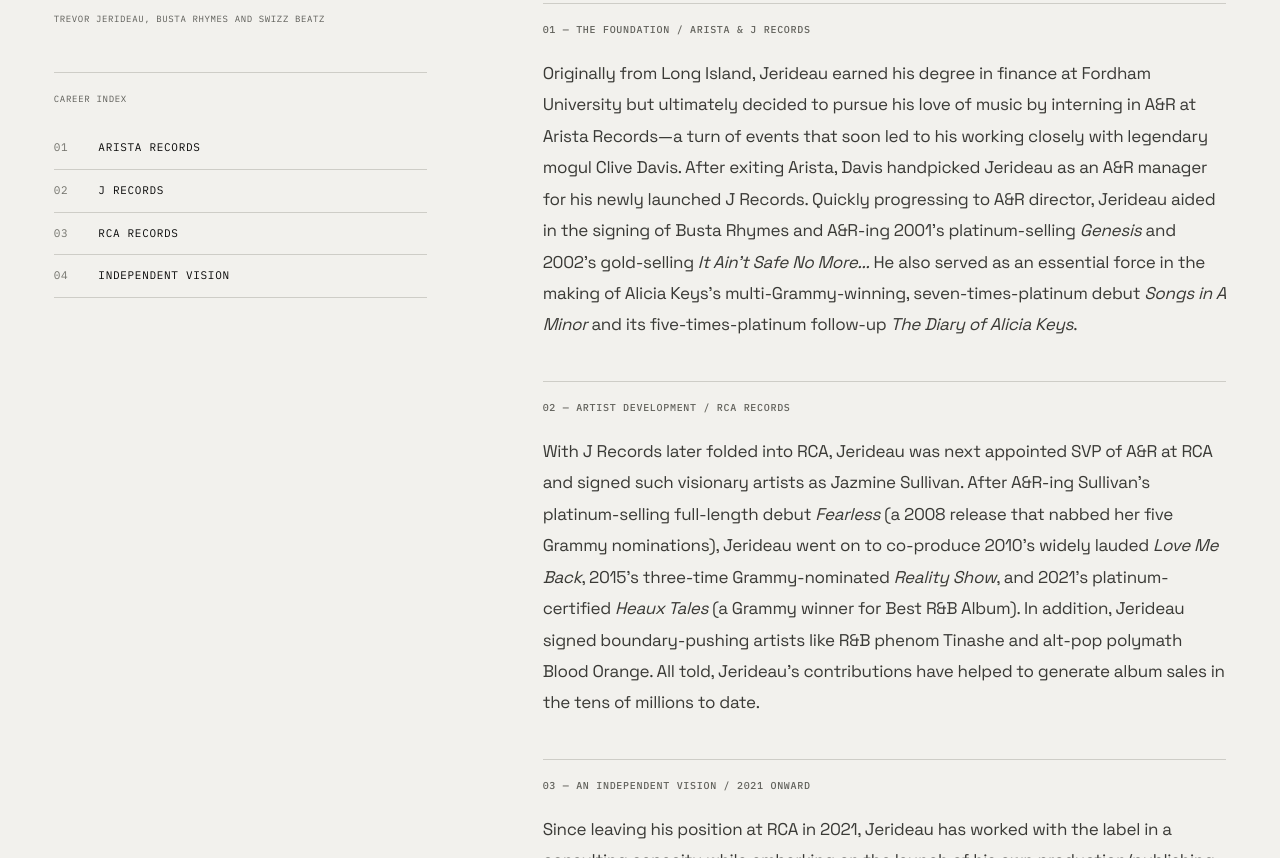
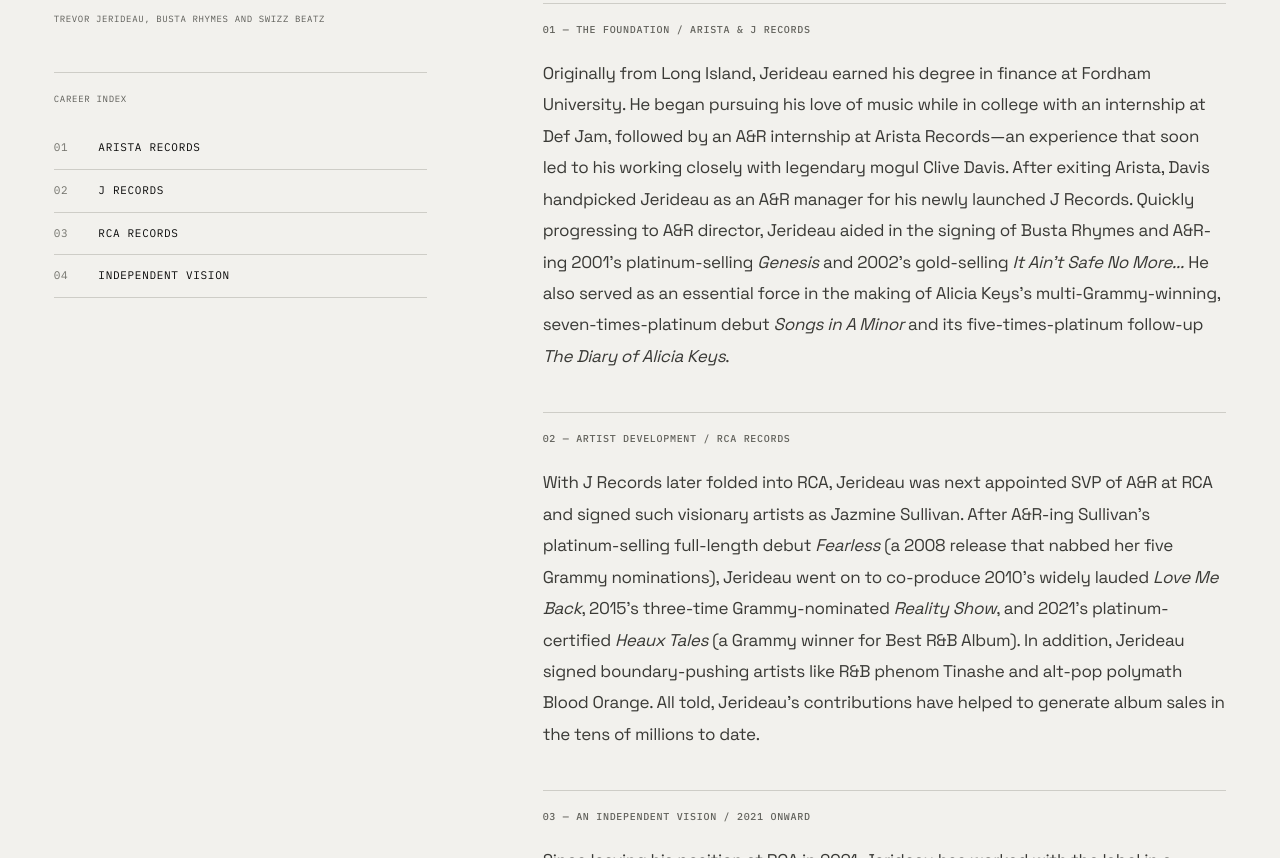
Before and after one commit to TechaiHorizon/trevorjerideau.com, an Astro site: page / in a window 1280 px wide. Shown: the part 2053-2911 px from the top of the page. Built offline with nearby package versions, Linux system fonts and the light colour scheme; Astro itself is replaced by a stand-in of ours.

Commit message:
Clarify Def Jam college internship before Arista in biography

```diff
--- a/src/pages/index.astro
+++ b/src/pages/index.astro
@@ -114,7 +114,7 @@ const lightOrder = grid.map((filled, index) => filled ? grid.slice(0, index).fil
         </aside>
         <div class="bio-copy">
           <p class="bio-lead">Trevor Jerideau is a high-level executive with over two decades of experience in the music business, during which time he’s achieved such triumphs as winning a Grammy Award for co-producing Jazmine Sullivan’s critically acclaimed <em>Heaux Tales</em>. In his longtime role as senior vice president of A&R for RCA Records, the New York City-based industry veteran played a vital part in developing the careers of luminaries like Alicia Keys and in signing genre-defining icons like Busta Rhymes, continually tapping into his rare balance of forward-thinking vision and acute business acumen.</p>
-          <div class="bio-part"><h3 class="mono">01 — THE FOUNDATION / ARISTA & J RECORDS</h3><p>Originally from Long Island, Jerideau earned his degree in finance at Fordham University but ultimately decided to pursue his love of music by interning in A&R at Arista Records—a turn of events that soon led to his working closely with legendary mogul Clive Davis. After exiting Arista, Davis handpicked Jerideau as an A&R manager for his newly launched J Records. Quickly progressing to A&R director, Jerideau aided in the signing of Busta Rhymes and A&R-ing 2001’s platinum-selling <em>Genesis</em> and 2002’s gold-selling <em>It Ain’t Safe No More...</em> He also served as an essential force in the making of Alicia Keys’s multi-Grammy-winning, seven-times-platinum debut <em>Songs in A Minor</em> and its five-times-platinum follow-up <em>The Diary of Alicia Keys</em>.</p></div>
+          <div class="bio-part"><h3 class="mono">01 — THE FOUNDATION / ARISTA & J RECORDS</h3><p>Originally from Long Island, Jerideau earned his degree in finance at Fordham University. He began pursuing his love of music while in college with an internship at Def Jam, followed by an A&R internship at Arista Records—an experience that soon led to his working closely with legendary mogul Clive Davis. After exiting Arista, Davis handpicked Jerideau as an A&R manager for his newly launched J Records. Quickly progressing to A&R director, Jerideau aided in the signing of Busta Rhymes and A&R-ing 2001’s platinum-selling <em>Genesis</em> and 2002’s gold-selling <em>It Ain’t Safe No More...</em> He also served as an essential force in the making of Alicia Keys’s multi-Grammy-winning, seven-times-platinum debut <em>Songs in A Minor</em> and its five-times-platinum follow-up <em>The Diary of Alicia Keys</em>.</p></div>
           <div class="bio-part"><h3 class="mono">02 — ARTIST DEVELOPMENT / RCA RECORDS</h3><p>With J Records later folded into RCA, Jerideau was next appointed SVP of A&R at RCA and signed such visionary artists as Jazmine Sullivan. After A&R-ing Sullivan’s platinum-selling full-length debut <em>Fearless</em> (a 2008 release that nabbed her five Grammy nominations), Jerideau went on to co-produce 2010’s widely lauded <em>Love Me Back</em>, 2015’s three-time Grammy-nominated <em>Reality Show</em>, and 2021’s platinum-certified <em>Heaux Tales</em> (a Grammy winner for Best R&B Album). In addition, Jerideau signed boundary-pushing artists like R&B phenom Tinashe and alt-pop polymath Blood Orange. All told, Jerideau’s contributions have helped to generate album sales in the tens of millions to date.</p></div>
           <div class="bio-part"><h3 class="mono">03 — AN INDEPENDENT VISION / 2021 ONWARD</h3><p>Since leaving his position at RCA in 2021, Jerideau has worked with the label in a consulting capacity while embarking on the launch of his own production/publishing company—an enterprise uniquely rooted in the blockchain, for the sake of providing full financial transparency for artists. A community leader whose accolades include an NAACP Image Award and the Foundation for Ethnic Understanding’s Young Leadership Award, Jerideau regards the company as a crucial next step in his mission of cultivating sustainable careers for artists with a profound cultural impact.</p></div>
           <div class="bio-part"><h3 class="mono">04 — FURTHER CREDITS & CURRENT WORK</h3><p>Jerideau’s career also includes work with Mario, Swizz Beatz and A$AP Rocky, and A&R credits on the soundtracks for <em>The Best Man</em>, <em>Uncle Drew</em> and <em>Chi-Raq (Original Motion Picture Soundtrack)</em>, for the film directed by acclaimed filmmaker Spike Lee. He is currently in the studio working on Jazmine Sullivan’s forthcoming album, slated for release in 2027.</p></div>
```
